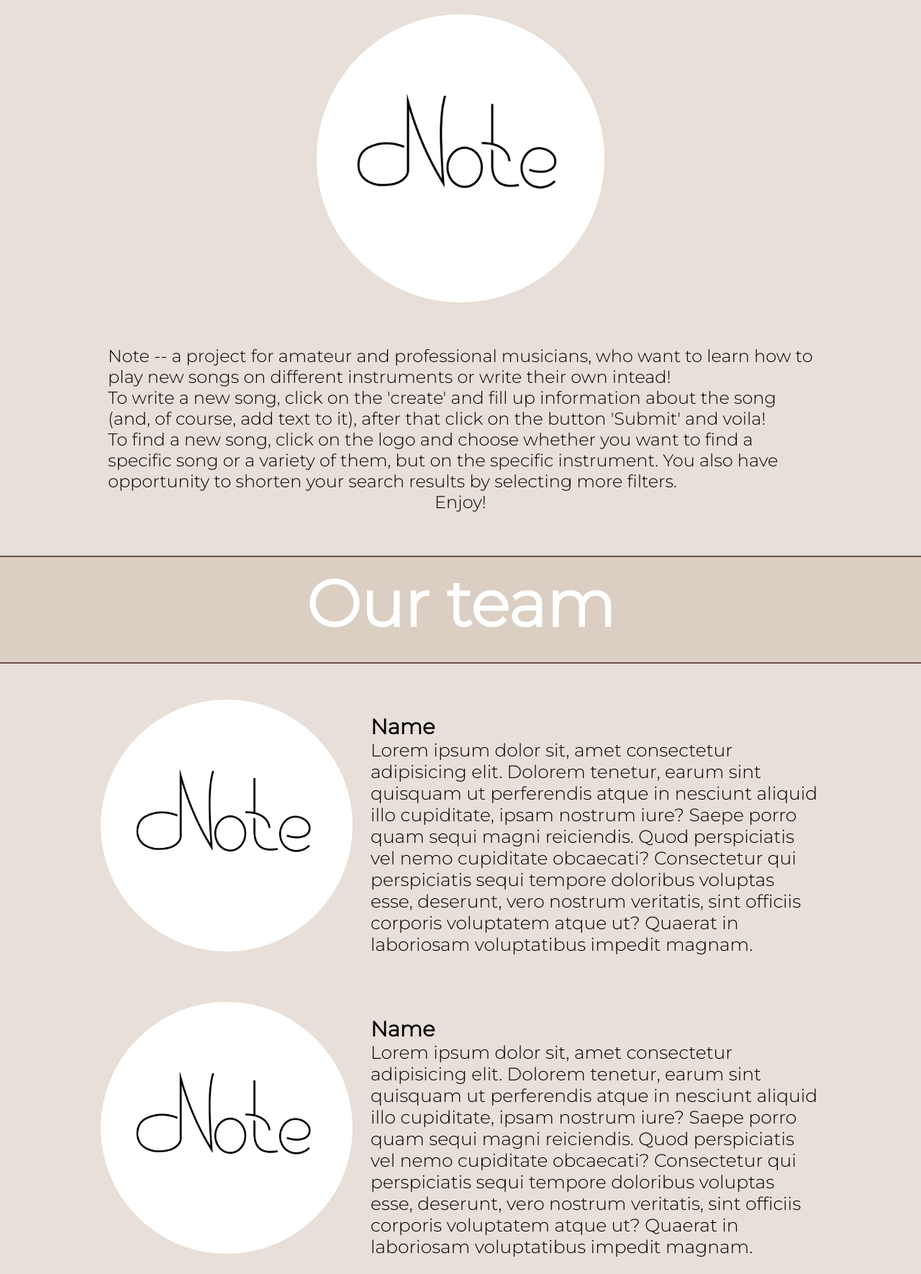
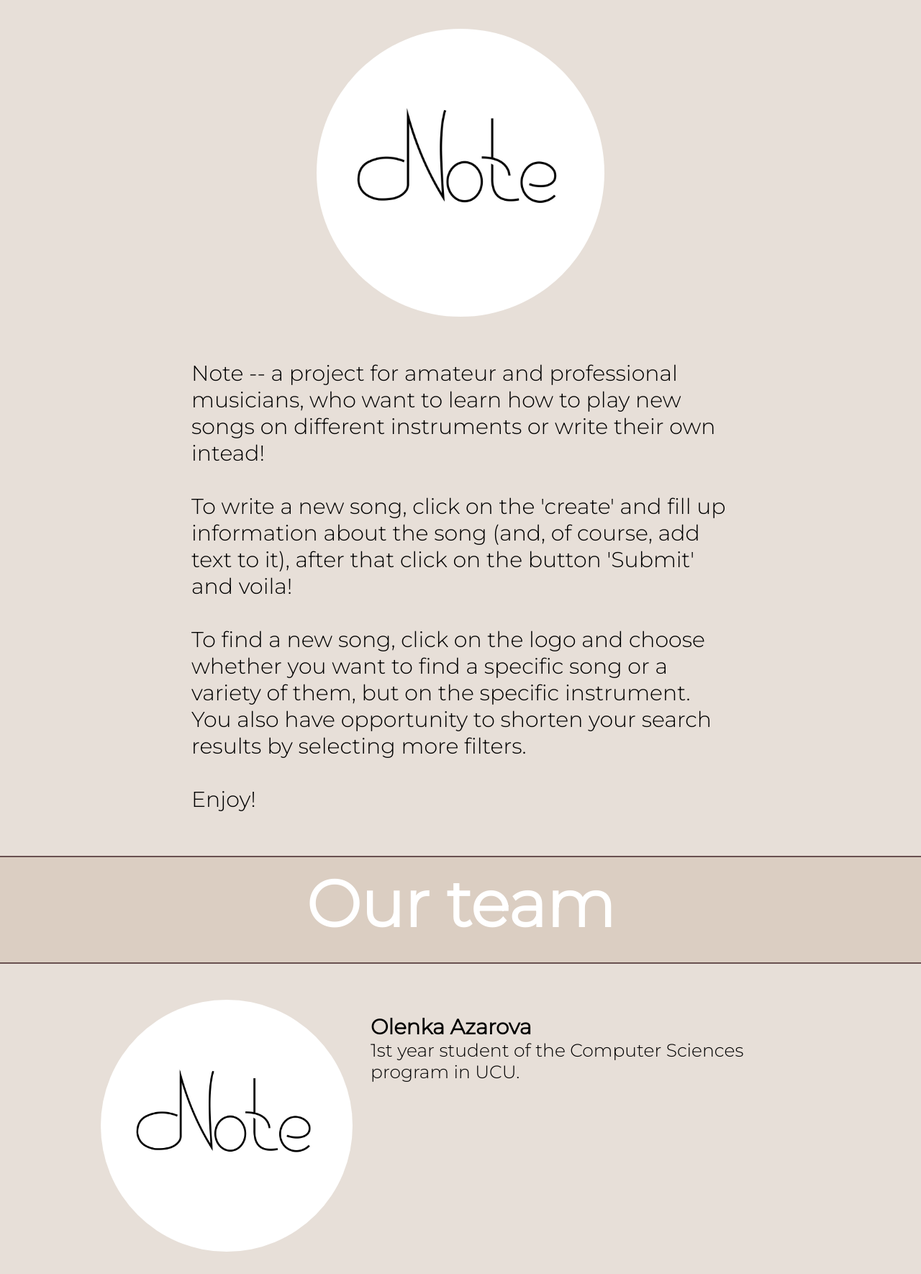
Before and after one commit to Drakonchyk/note, a Flask app: page /about in a window 1280 px wide. Shown: the part 150-1920 px from the top of the page at 72% size. Run offline with Flask 3, Linux system fonts and the light colour scheme.

Commit message:
continued editing about added i want tab in create

```diff
--- a/static/about.css
+++ b/static/about.css
@@ -68,13 +68,13 @@
     background-image: url('logo1.jpg');
     background-size: cover;
     background-position: center;
-    margin-top: 20px;
+    margin-top: 40px;
   }
 
 
   /* CSS styles for the text */
   .text {
-    width: 1000px;
+    width: 60%;
     display: flex;
     text-align: left;
     flex-direction: column;
@@ -82,7 +82,7 @@
     align-items: center;
     margin-top: 50px;
     margin-bottom: 50px;
-    font-size: 24px;
+    font-size: 30px;
     font-family: 'Montserrat', sans-serif;
     padding: 10px;
   }
--- a/templates/about.html
+++ b/templates/about.html
@@ -30,11 +30,13 @@
 
     <div class="logo"></div>
     <div class="text">
-      <p>Note -- a project for amateur and professional musicians, who want to learn how to play new songs on different instruments or write their own intead!</p>
-
-      <p>To write a new song, click on the 'create' and fill up information about the song (and, of course, add text to it), after that click on the button 'Submit' and voila!</p>
-      <p>To find a new song, click on the logo and choose whether you want to find a specific song or a variety of them, but on the specific instrument. You also have opportunity to shorten your search results by selecting more filters.</p>
-      <p>Enjoy!</p>
+      <p>Note -- a project for amateur and professional musicians, who want to learn how to play new songs on different instruments or write their own intead!<br />
+      <br />
+      To write a new song, click on the 'create' and fill up information about the song (and, of course, add text to it), after that click on the button 'Submit' and voila!<br />
+      <br />
+      To find a new song, click on the logo and choose whether you want to find a specific song or a variety of them, but on the specific instrument. You also have opportunity to shorten your search results by selecting more filters.<br />
+      <br />
+      Enjoy!</p>
     </div>
 
     <div class="our-team"><h2>Our team</h2></div>
@@ -44,9 +46,8 @@
           <img src="{{ url_for('static', filename='logo1.jpg') }}" alt="Photo" class="photo">
 
         <div class="member-info">
-          <h3>Name</h3>
-          <p>Lorem ipsum dolor sit, amet consectetur adipisicing elit. Dolorem tenetur, earum sint quisquam ut perferendis atque in nesciunt aliquid illo cupiditate, ipsam nostrum iure? Saepe porro quam sequi magni reiciendis.
-          Quod perspiciatis vel nemo cupiditate obcaecati? Consectetur qui perspiciatis sequi tempore doloribus voluptas esse, deserunt, vero nostrum veritatis, sint officiis corporis voluptatem atque ut? Quaerat in laboriosam voluptatibus impedit magnam.</p>
+          <h3>Olenka Azarova</h3>
+          <p>1st year student of the Computer Sciences program in UCU.</p>
         </div>
       </div>
 
@@ -55,9 +56,8 @@
           <img src="{{ url_for('static', filename='logo1.jpg') }}" alt="Photo" class="photo">
 
         <div class="member-info">
-          <h3>Name</h3>
-          <p>Lorem ipsum dolor sit, amet consectetur adipisicing elit. Dolorem tenetur, earum sint quisquam ut perferendis atque in nesciunt aliquid illo cupiditate, ipsam nostrum iure? Saepe porro quam sequi magni reiciendis.
-          Quod perspiciatis vel nemo cupiditate obcaecati? Consectetur qui perspiciatis sequi tempore doloribus voluptas esse, deserunt, vero nostrum veritatis, sint officiis corporis voluptatem atque ut? Quaerat in laboriosam voluptatibus impedit magnam.</p>
+          <h3>Nastia Pelekh</h3>
+          <p>1st year student of the Computer Sciences program in UCU.</p>
         </div>
       </div>
 
@@ -65,9 +65,8 @@
           <img src="{{ url_for('static', filename='logo1.jpg') }}" alt="Photo" class="photo">
 
         <div class="member-info">
-          <h3>Name</h3>
-          <p>Lorem ipsum dolor sit, amet consectetur adipisicing elit. Dolorem tenetur, earum sint quisquam ut perferendis atque in nesciunt aliquid illo cupiditate, ipsam nostrum iure? Saepe porro quam sequi magni reiciendis.
-          Quod perspiciatis vel nemo cupiditate obcaecati? Consectetur qui perspiciatis sequi tempore doloribus voluptas esse, deserunt, vero nostrum veritatis, sint officiis corporis voluptatem atque ut? Quaerat in laboriosam voluptatibus impedit magnam.</p>
+          <h3>Sofia Shuliak</h3>
+          <p>1st year student of IT and Business Analytics</p>
         </div>
       </div>
 
@@ -75,9 +74,8 @@
           <img src="{{ url_for('static', filename='logo1.jpg') }}" alt="Photo" class="photo">
 
         <div class="member-info">
-          <h3>Name</h3>
-          <p>Lorem ipsum dolor sit, amet consectetur adipisicing elit. Dolorem tenetur, earum sint quisquam ut perferendis atque in nesciunt aliquid illo cupiditate, ipsam nostrum iure? Saepe porro quam sequi magni reiciendis.
-          Quod perspiciatis vel nemo cupiditate obcaecati? Consectetur qui perspiciatis sequi tempore doloribus voluptas esse, deserunt, vero nostrum veritatis, sint officiis corporis voluptatem atque ut? Quaerat in laboriosam voluptatibus impedit magnam.</p>
+          <h3>David Ilnytskyy</h3>
+          <p>1st year student of the Computer Sciences program in UCU.</p>
         </div>
       </div>
 
@@ -85,7 +83,7 @@
           <img src="{{ url_for('static', filename='logo1.jpg') }}" alt="Photo" class="photo">
 
         <div class="member-info">
-          <h3>Name</h3>
+          <h3>Vitalik Paliychuk</h3>
           <p>Lorem ipsum dolor sit, amet consectetur adipisicing elit. Dolorem tenetur, earum sint quisquam ut perferendis atque in nesciunt aliquid illo cupiditate, ipsam nostrum iure? Saepe porro quam sequi magni reiciendis.
           Quod perspiciatis vel nemo cupiditate obcaecati? Consectetur qui perspiciatis sequi tempore doloribus voluptas esse, deserunt, vero nostrum veritatis, sint officiis corporis voluptatem atque ut? Quaerat in laboriosam voluptatibus impedit magnam.</p>
         </div>
```
Also changed, not shown: static/create.css (+17 -0 lines), templates/create.html (+7 -0 lines).
